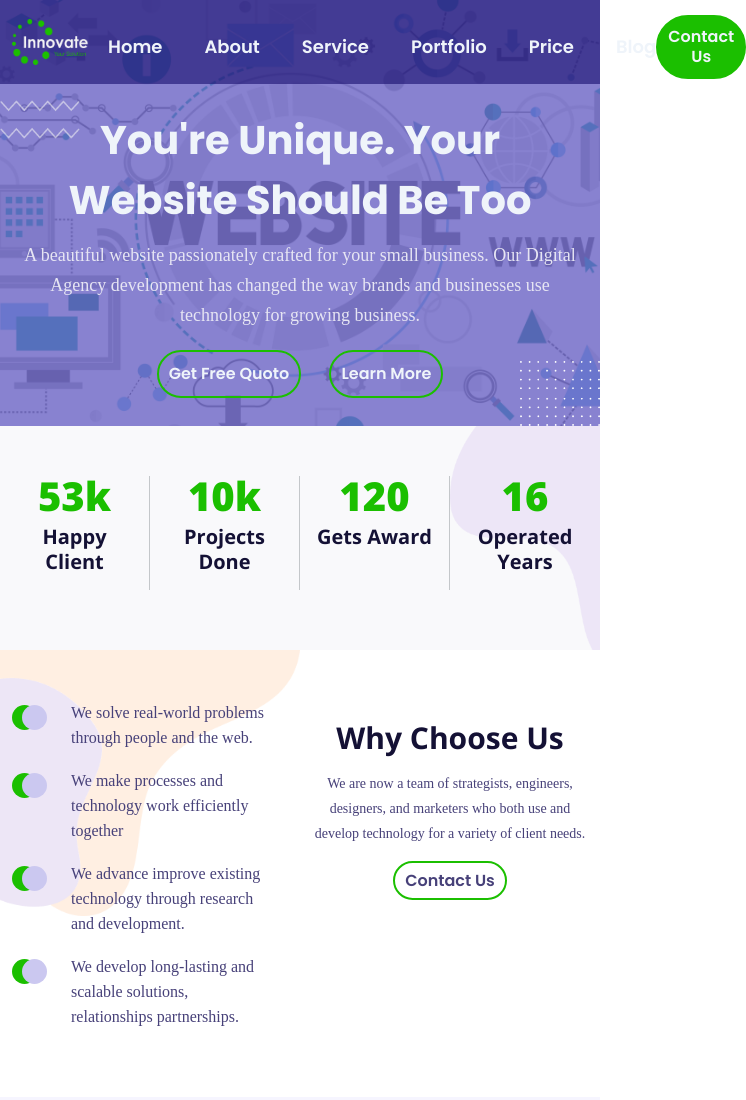
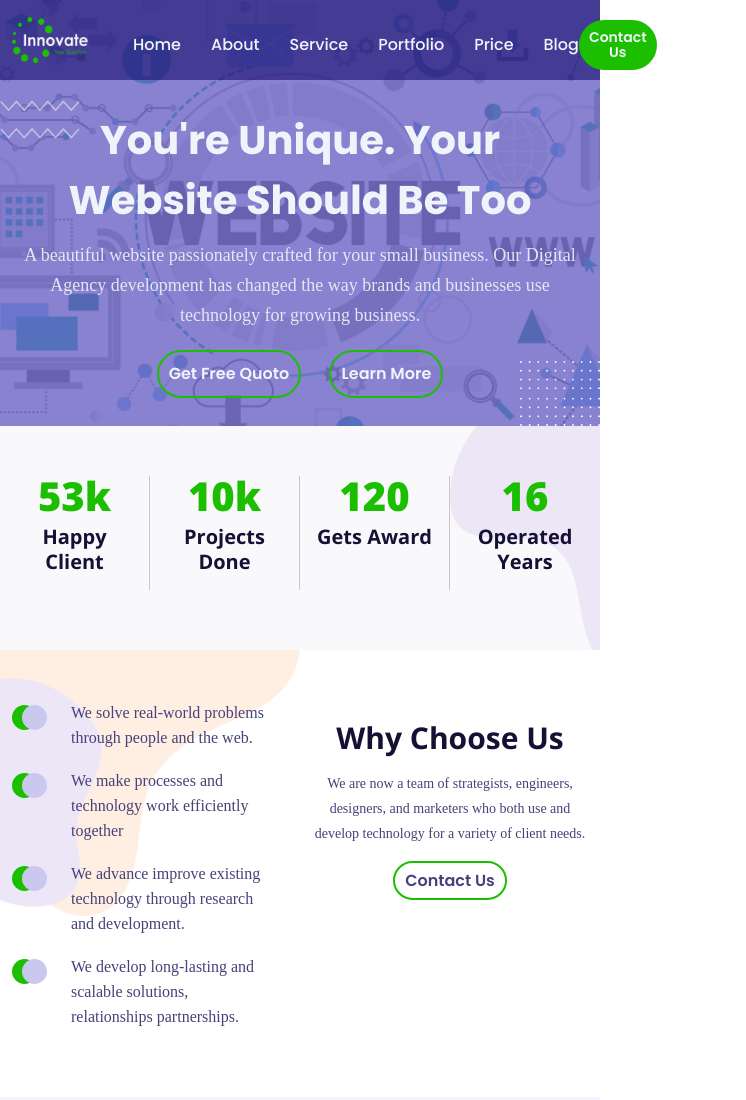
Before and after one commit to HMMasud35/INNOVATE, a plain HTML site: page index.html in a window 600 px wide. Shown: the top 1100 px of the page, 746 px wide, since content can reach past the window. Drawn offline with nearby package versions, Linux system fonts and the light colour scheme; a web font is replaced by a local one.

Commit message:
new file

```diff
--- a/CSS/responsive.css
+++ b/CSS/responsive.css
@@ -499,21 +499,13 @@
 /* Responsive 576-767 start */
 
 @media (min-width: 576px) and (max-width: 767px) {
-  .navbar-toggler:focus {
-    box-shadow: none;
-  }
-
-  .navbar-toggler {
-    background-color: white;
-  }
-
   img,
   svg {
     width: 80px;
   }
 
   header nav {
-    padding: 5px 0 !important;
+    padding: 10px 0 !important;
   }
 
   .navbar-collapse {
@@ -525,25 +517,24 @@
     padding-bottom: 0;
   }
 
-  /* header nav ul {
+  header nav ul {
     gap: 5px;
   }
 
   header nav ul li {
-    background-color: #6a62c5c5;
-    border: 2px solid #786cfb;
-    border-bottom: 2px solid #000000;
+    margin-left: 25px;
   }
 
   header nav ul li a {
+    font-size: 16px;
     line-height: 35px;
-    padding: 10px 100px;
-  } */
+    font-weight: 500;
+  }
 
   header nav button {
-    font-size: 16px;
-    line-height: 20px;
-    padding: 10px 10px;
+    font-size: 14px;
+    line-height: 15px;
+    padding: 8px 8px;
     margin-top: 10px;
   }
 
```
